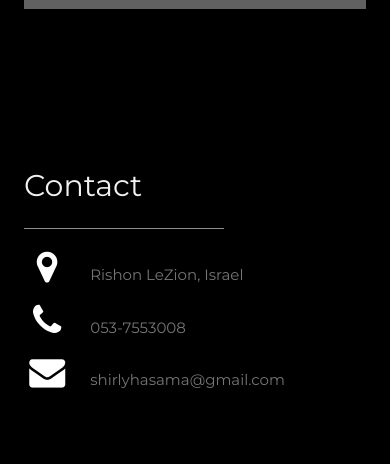
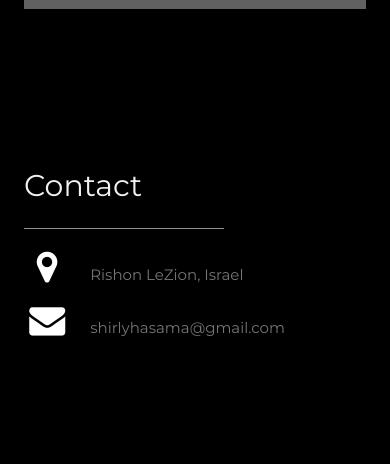
Before and after one commit to YasharShirly/portfolio, a plain HTML site: page index.html in a window 390 px wide. Shown: the part 2643-3107 px from the top of the page. Drawn offline with nearby package versions, Linux system fonts and the light colour scheme.

Commit message:
Remove phone

```diff
--- a/index.html
+++ b/index.html
@@ -230,7 +230,6 @@
 
     <div class="w3-section">
       <p><i class="fa fa-map-marker fa-fw w3-text-white w3-xxlarge w3-margin-right"></i> <span id="contact-location">Rishon LeZion, Israel</span></p>
-      <p><i class="fa fa-phone fa-fw w3-text-white w3-xxlarge w3-margin-right"></i> 053-7553008</p>
       <p><i class="fa fa-envelope fa-fw w3-text-white w3-xxlarge w3-margin-right"></i> shirlyhasama@gmail.com</p>
     </div>
   </div>
```
